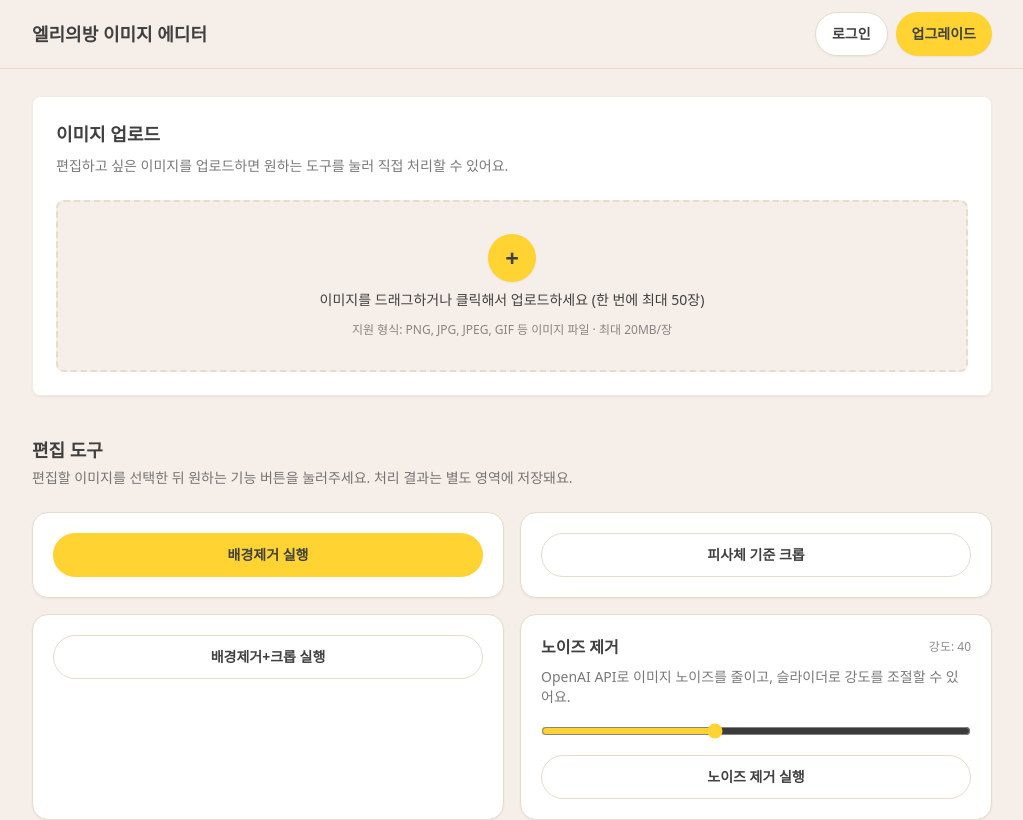
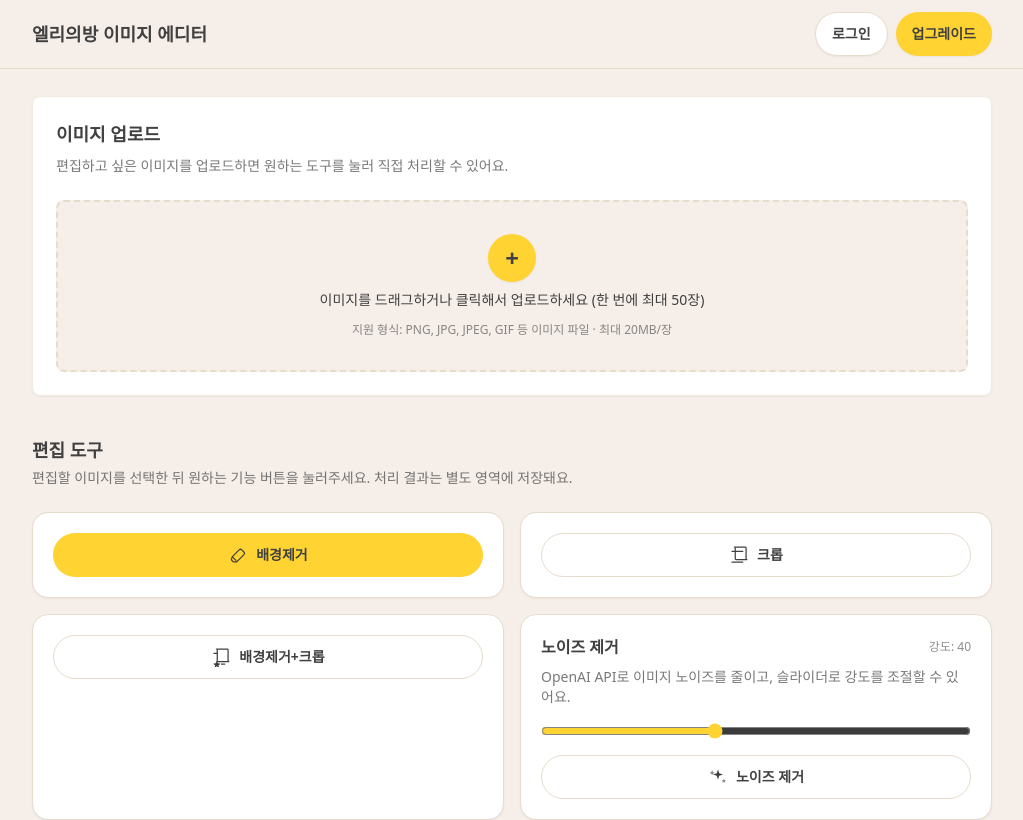
Before and after one commit to elliesbang/Image-Editor-2, a React (Vite) app: page / in a window 1280 px wide. Shown: the top 820 px of the page, without its empty margins (128-1151 px from the left). Built offline with nearby package versions, Linux system fonts and the light colour scheme; a web font is replaced by a local one.

Commit message:
Refine editor action buttons and stabilize background crop combo

```diff
--- a/src/components/EditorSection.tsx
+++ b/src/components/EditorSection.tsx
@@ -1,5 +1,115 @@
 import { FormEvent, useEffect, useMemo, useState } from 'react'
 import { useImageEditor } from '../hooks/useImageEditor'
+
+type IconProps = {
+  className?: string
+}
+
+function IconEraser({ className }: IconProps) {
+  return (
+    <svg
+      aria-hidden="true"
+      className={className}
+      fill="none"
+      height="20"
+      viewBox="0 0 24 24"
+      width="20"
+    >
+      <path
+        d="M4.75 14.5 13.38 5.87a2.25 2.25 0 0 1 3.18 0l2.57 2.56a2.25 2.25 0 0 1 0 3.18l-8.63 8.63H7.32a2.25 2.25 0 0 1-1.59-.66l-1-1a2.25 2.25 0 0 1 0-3.18Z"
+        stroke="currentColor"
+        strokeLinecap="round"
+        strokeLinejoin="round"
+        strokeWidth="1.5"
+      />
+      <path d="M9.5 18.5 5.5 14.5" stroke="currentColor" strokeLinecap="round" strokeWidth="1.5" />
+    </svg>
+  )
+}
+
+function IconCrop({ className }: IconProps) {
+  return (
+    <svg
+      aria-hidden="true"
+      className={className}
+      fill="none"
+      height="20"
+      viewBox="0 0 24 24"
+      width="20"
+    >
+      <path
+        d="M7.5 3.5v13a1 1 0 0 0 1 1h13"
+        stroke="currentColor"
+        strokeLinecap="round"
+        strokeLinejoin="round"
+        strokeWidth="1.5"
+      />
+      <path
+        d="M20.5 16.5v-13a1 1 0 0 0-1-1h-13"
+        stroke="currentColor"
+        strokeLinecap="round"
+        strokeLinejoin="round"
+        strokeWidth="1.5"
+      />
+      <path d="M3.5 7.5h13" stroke="currentColor" strokeLinecap="round" strokeWidth="1.5" />
+      <path d="M16.5 20.5h-13" stroke="currentColor" strokeLinecap="round" strokeWidth="1.5" />
+    </svg>
+  )
+}
+
+function IconMagicCrop({ className }: IconProps) {
+  return (
+    <svg
+      aria-hidden="true"
+      className={className}
+      fill="none"
+      height="20"
+      viewBox="0 0 24 24"
+      width="20"
+    >
+      <path
+        d="M7.5 3.5v13a1 1 0 0 0 1 1h13"
+        stroke="currentColor"
+        strokeLinecap="round"
+        strokeLinejoin="round"
+        strokeWidth="1.5"
+      />
+      <path
+        d="M20.5 16.5v-13a1 1 0 0 0-1-1h-13"
+        stroke="currentColor"
+        strokeLinecap="round"
+        strokeLinejoin="round"
+        strokeWidth="1.5"
+      />
+      <path d="M3.5 7.5h4" stroke="currentColor" strokeLinecap="round" strokeWidth="1.5" />
+      <path d="M16.5 20.5h-4" stroke="currentColor" strokeLinecap="round" strokeWidth="1.5" />
+      <path
+        d="m5.5 19.5 1.5-3 1.5 3 3 .5-2.5 2 1 3-3-1.8-3 1.8 1-3-2.5-2 3-.5Z"
+        fill="currentColor"
+      />
+    </svg>
+  )
+}
+
+function IconSparkle({ className }: IconProps) {
+  return (
+    <svg
+      aria-hidden="true"
+      className={className}
+      fill="none"
+      height="20"
+      viewBox="0 0 24 24"
+      width="20"
+    >
+      <path
+        d="m12 3 1.5 4.5L18 9l-4.5 1.5L12 15l-1.5-4.5L6 9l4.5-1.5Z"
+        fill="currentColor"
+      />
+      <path d="m5 4 1 2 2 1-2 1-1 2-1-2-2-1 2-1Z" fill="currentColor" opacity="0.6" />
+      <path d="m19 14 0.8 1.6L21.5 16l-1.2 1 0.4 1.8-1.7-0.9-1.7 0.9 0.4-1.8-1.2-1 1.7-0.4Z" fill="currentColor" opacity="0.6" />
+    </svg>
+  )
+}
 
 const NOISE_MIN = 0
 const NOISE_MAX = 100
@@ -144,7 +254,10 @@ function EditorSection() {
             disabled={isProcessing}
             className="min-h-[44px] rounded-full bg-ellie-yellow px-6 text-sm font-semibold text-ellie-text transition hover:bg-[#ffe35d] disabled:cursor-not-allowed disabled:opacity-60"
           >
-            배경제거 실행
+            <span className="flex items-center justify-center gap-2">
+              <IconEraser className="text-ellie-text" />
+              <span>배경제거</span>
+            </span>
           </button>
         </article>
 
@@ -155,7 +268,10 @@ function EditorSection() {
             disabled={isProcessing}
             className="min-h-[44px] rounded-full border border-ellie-border bg-white px-6 text-sm font-semibold text-ellie-text transition hover:bg-ellie-hover disabled:cursor-not-allowed disabled:opacity-60"
           >
-            피사체 기준 크롭
+            <span className="flex items-center justify-center gap-2">
+              <IconCrop className="text-ellie-text" />
+              <span>크롭</span>
+            </span>
           </button>
         </article>
 
@@ -166,7 +282,10 @@ function EditorSection() {
             disabled={isProcessing}
             className="min-h-[44px] rounded-full border border-ellie-border bg-white px-6 text-sm font-semibold text-ellie-text transition hover:bg-ellie-hover disabled:cursor-not-allowed disabled:opacity-60"
           >
-            배경제거+크롭 실행
+            <span className="flex items-center justify-center gap-2">
+              <IconMagicCrop className="text-ellie-text" />
+              <span>배경제거+크롭</span>
+            </span>
           </button>
         </article>
 
@@ -195,7 +314,10 @@ function EditorSection() {
             disabled={isProcessing}
             className="min-h-[44px] rounded-full border border-ellie-border bg-white px-6 text-sm font-semibold text-ellie-text transition hover:bg-ellie-hover disabled:cursor-not-allowed disabled:opacity-60"
           >
-            노이즈 제거 실행
+            <span className="flex items-center justify-center gap-2">
+              <IconSparkle className="text-ellie-text" />
+              <span>노이즈 제거</span>
+            </span>
           </button>
         </article>
 
--- a/src/hooks/useImageEditor.tsx
+++ b/src/hooks/useImageEditor.tsx
@@ -392,8 +392,13 @@ export function ImageEditorProvider({ children }: ProviderProps) {
   const removeBackgroundAndCrop = useCallback(async () => {
     await processSelectedUploads(async (image) => {
       const backgroundRemoved = await tryRemoveBackground(image)
-      const cropped = await cropToSubject(backgroundRemoved)
-      return { blob: cropped, suffix: '-bg-removed-cropped' }
+      try {
+        const cropped = await cropToSubject(backgroundRemoved)
+        return { blob: cropped, suffix: '-bg-removed-cropped' }
+      } catch (error) {
+        console.error('[ImageEditor] crop after background removal failed, returning background-only result', error)
+        return { blob: backgroundRemoved, suffix: '-bg-removed' }
+      }
     })
   }, [processSelectedUploads, tryRemoveBackground])
 
```
